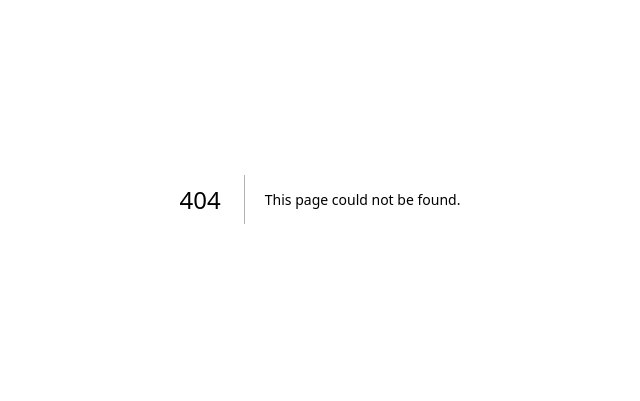
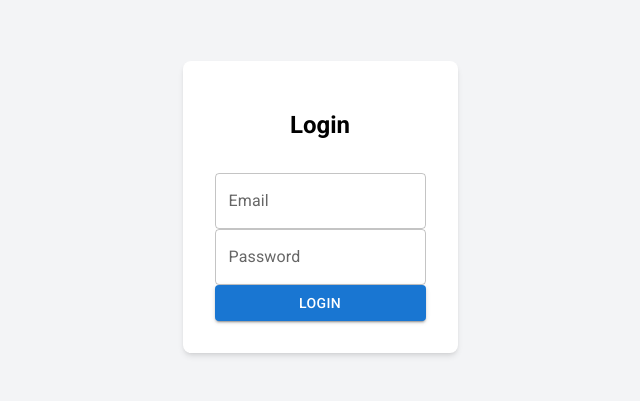
Before and after one commit to bliks07/next-ssg-app, a Next.js app: page /login in a window 1280 px wide. Before the commit this address had no page. Shown: the part 201-602 px from the top of the page, without its empty margins (320-960 px from the left). Built offline with nearby package versions, Linux system fonts and the light colour scheme.

Commit message:
create: login page

```diff
--- /dev/null
+++ b/pages/login/index.js
@@ -0,0 +1,46 @@
+import { useState } from 'react'
+import { Button, TextField } from '@mui/material'
+
+function LoginPage() {
+
+  const [email, setEmail] = useState('')
+  const [password, setPassword] = useState('')
+
+  const handleSubmit = (event) => {
+    event.preventDefault()
+
+    if (email && password) {
+
+    }
+
+  }
+
+  return (
+    <div className="flex flex-col justify-center items-center h-screen bg-gray-100">
+      <form className="flex flex-col items-center p-8 bg-white rounded-lg shadow-md" onSubmit={handleSubmit}>
+        <h1 className="text-2xl font-bold mb-8">Login</h1>
+        <TextField
+          className="w-full mb-4"
+          label="Email"
+          variant="outlined"
+          type="email"
+          value={email}
+          onChange={(event) => setEmail(event.target.value)}
+        />
+        <TextField
+          className="w-full mb-4"
+          label="Password"
+          variant="outlined"
+          type="password"
+          value={password}
+          onChange={(event) => setPassword(event.target.value)}
+        />
+        <Button className="w-full mt-4" variant="contained" type="submit">
+          Login
+        </Button>
+      </form>
+    </div>
+  )
+}
+
+export default LoginPage
```
